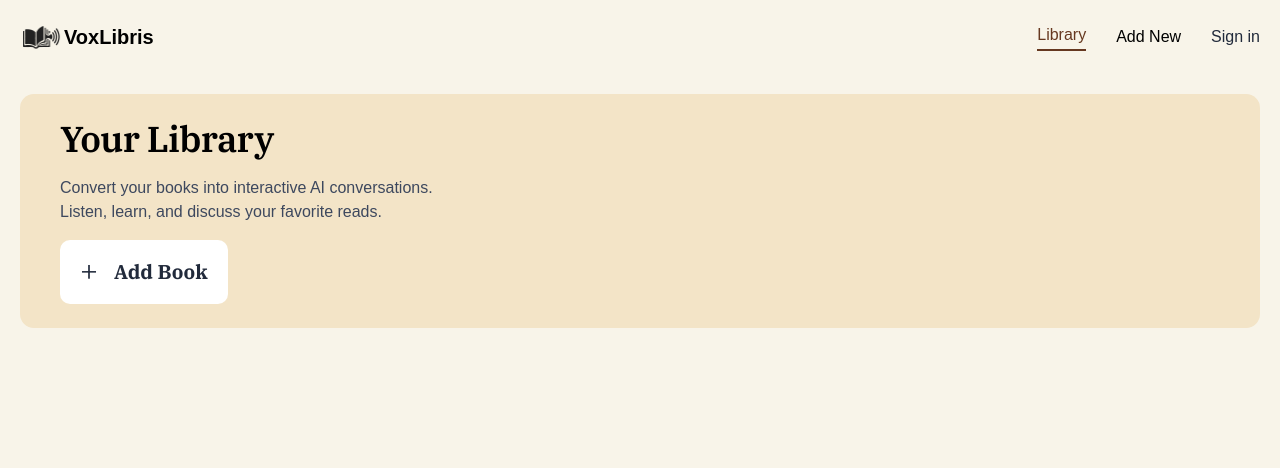
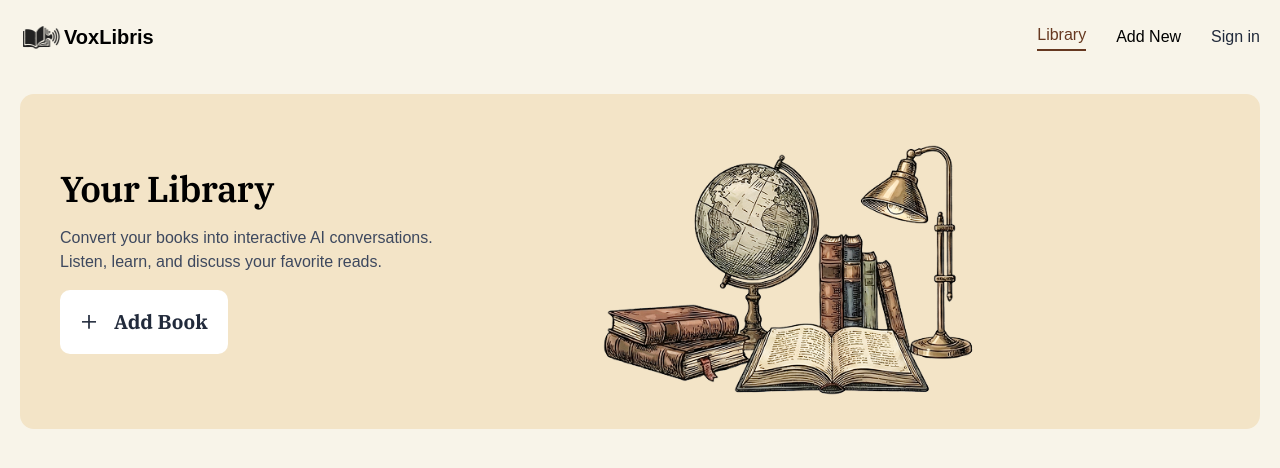
Before and after one commit to HerbertNtim/voxlibris, a Next.js app: page / in a window 1280 px wide. Shown: the top 468 px of the page. Built offline with nearby package versions, Linux system fonts and the light colour scheme; no server answers; a web font is replaced by a local one.

Commit message:
center part desktop

```diff
--- a/src/components/HeroSection.tsx
+++ b/src/components/HeroSection.tsx
@@ -1,3 +1,4 @@
+import Image from 'next/image';
 import Link from 'next/link';
 import React from 'react';
 
@@ -24,9 +25,20 @@ const HeroSection = () => {
           </div>
 
           {/* Center part - Desktop*/}
+          <div className="library-hero-illustration-desktop">
+            <Image
+              src={'/hero-illustration.png'}
+              alt="hero illustration"
+              width={400}
+              height={400}
+              className="object-contain"
+            />
+          </div>
+
+          {/* Center part - Mobile (Hidden on Desktop) */}
           <div></div>
 
-          {/* Center part - Mobile (Hidden on Desktop) */}
+          {/* Right Part */}
           <div></div>
         </div>
       </div>
```
